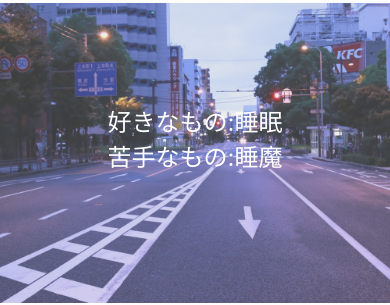
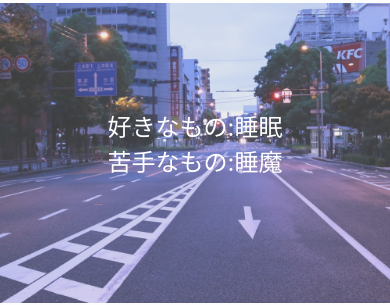
Before and after one commit to NNN-kakimoto/mySite, a Jekyll site: the page built from index.md, in a window 390 px wide. Shown: the part 1774-2079 px from the top of the page. Built offline with Jekyll 4.4.1, drawn with Linux system fonts in a browser that asks for light colours.

Commit message:
padding微調整

```diff
--- a/_includes/css/main.scss
+++ b/_includes/css/main.scss
@@ -620,7 +620,7 @@
 .scroll-text-2lines{
 	line-height: normal !important;
 	@media screen and (max-width: 575px) {
-		padding-top: 100px;
+		padding-top: 105px;
 	}
 }
 
```
